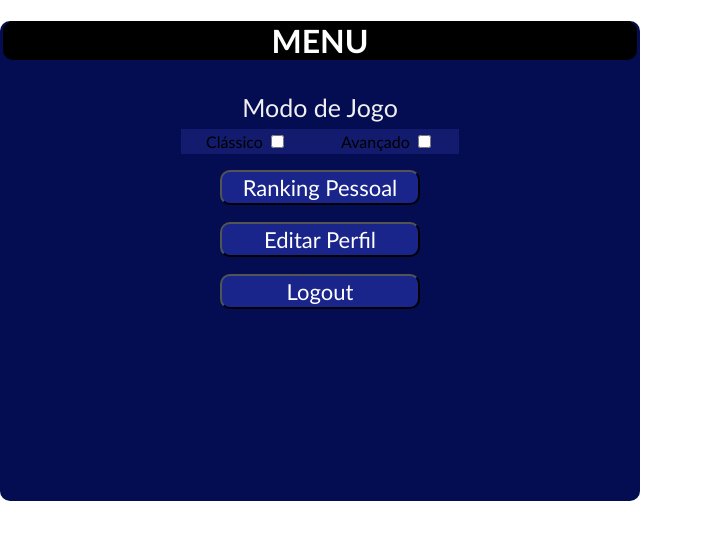
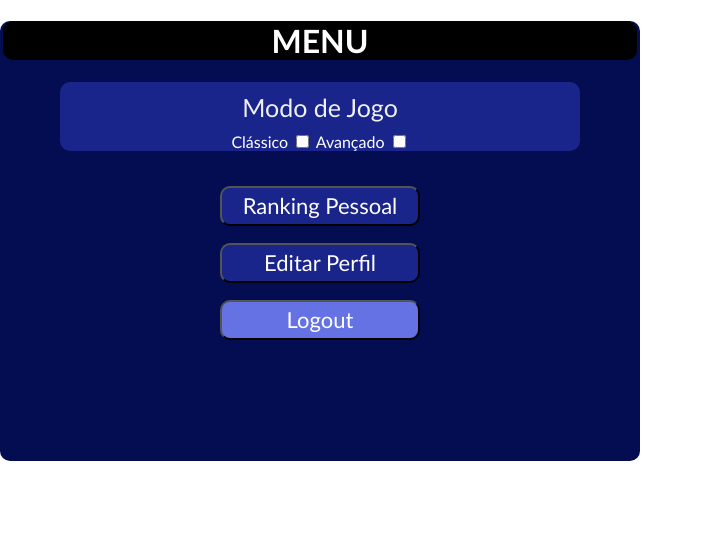
Before and after one commit to Abayomi-Silva/Projeto-SI401, a PHP site: page /menu.html in a window 1280 px wide. Shown: the top 540 px of the page, without its empty margins (0-703 px from the left). Run offline with PHP 8.4, Linux system fonts and the light colour scheme.

Commit message:
Entrega 01

```diff
--- a/cadastro.html
+++ b/cadastro.html
@@ -15,6 +15,7 @@
         <title>Tetris</title>
     </head>
     <body>
+
         <div class="background"></div>
         <div class="container">
             <div class="logo">
--- a/editar_perfil.html
+++ b/editar_perfil.html
@@ -16,6 +16,7 @@
     <title>Tetris</title>
 </head>
 <body>
+
     <div class="background"></div>
     <div class="container">
         <div class="logo">
--- a/game_over.html
+++ b/game_over.html
@@ -11,6 +11,7 @@
     <title>Tetris</title>
 </head>
 <body>
+
     <div class="pop-up">
         <div class="menu">
             <h1>GAME OVER</h1>
--- a/menu.html
+++ b/menu.html
@@ -11,6 +11,7 @@
     <title>Tetris</title>
 </head>
 <body>
+
     <div class="pop-up">
         <div class="menu">
             <h1>MENU</h1>
--- a/styles/layout.css
+++ b/styles/layout.css
@@ -1,5 +1,5 @@
 /* Sem margens no html e body */
-body, html {
+body, html , p{
     margin: 0;
     padding: 0;
 }
@@ -28,7 +28,6 @@ body, html {
     width: 100%;
     text-align: center;
     color: white;
-
 }
 /* Estilo do formulario */
 form {
@@ -41,11 +40,10 @@ form {
 .botao{
     place-items: center;
     color: #1A258B;
-    padding: 4px;
 }
 .btn{
     width: 200px;
-    height: 35px;
+    height: 40px;
     font-size: 22px;
     background-color: #1A258B;
     color: rgb(255, 255, 255);
--- a/styles/pop_up.css
+++ b/styles/pop_up.css
@@ -4,10 +4,9 @@
     border-radius: 10px;
     margin: 10px 3px 3px;
 }
-
 body .pop-up{
     width: 50vw;
-    height:60vh;
+    height: 55vh;
     font-family: 'Trebuchet MS', 'Lucida Sans Unicode', 'Lucida Grande', 'Lucida Sans', Arial, sans-serif;
 }
 .pop-up{
@@ -17,25 +16,24 @@ body .pop-up{
     border-radius: 10px;
     text-align: center;
 }
-
 .info,p{
     font-size: 25px;
     text-align: center;
     color: #f0f0f0;
     align-items: center;
     align-content: center;
-
     padding: 10px;
 }
-.label{
-    align-content: center;
-    border: 1px solid;
-    margin: 10px;
+.lbl{
+    color: #ffffff;
+    background-color: #1A258B;
+    padding: 0px;
+}
+#logout{
+    background-color: #6572E3;
+}
+.checkboxes {
+    background-color: #1A258B;
+    margin: 20px 60px;
     border-radius: 10px;
-    width: 30%;
-
 }
-.lbl{
-    padding: 3px 25px;
-    background-color: #121B6D;
-}
--- a/styles/style.css
+++ b/styles/style.css
@@ -6,21 +6,20 @@
     border-radius: 10px;
     align-items: center;
 }
-
 .input-form{
-    width: 380px;
-    height: 16px;
+    width: 370px;
+    height: 18px;
     align-content: center;
-    padding: 5px 10px 5px 10px;
+    padding: 3px 10px 3px 10px;
     text-align: center;
     font-size: 20px;
-    margin: 10px 1px 5px;
+    margin: 5px 1px 5px;
     border-radius: 10px;
     font-family: 'Trebuchet MS', 'Lucida Sans Unicode', 'Lucida Grande', 'Lucida Sans', Arial, sans-serif;
 }
 #logoMenor {
     width: 36vw ;
-    height: 22vh;
+    height: 24vh;
     border-radius: 10px;
     text-align: center;
 }
@@ -28,14 +27,9 @@ input[disabled] {
     background-color: #f7f7f7;
     cursor: not-allowed;
     color: #b1a1a1;
-    width: 368px;
+    width: 360px;
     height: 18px;
 }
 .fa-lock{
     color: rgb(255, 0, 0);
 }
-p {
-    margin: 0;
-    padding: 0;
-    text-align: right;
-  }
```
